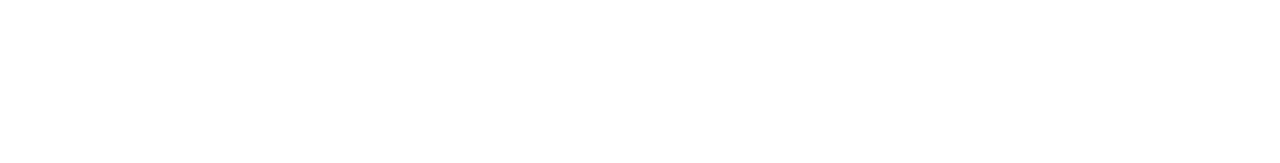
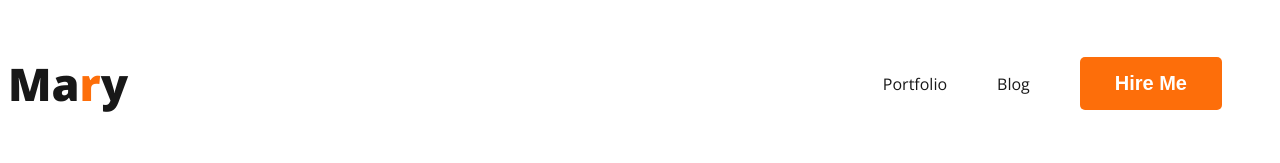
Before and after one commit to Ashek-Uzzaman/Developer-Portfolio, a plain HTML site: page index.html in a window 1280 px wide. Drawn offline with nearby package versions, Linux system fonts and the light colour scheme.

Commit message:
added nav

```diff
--- a/index.html
+++ b/index.html
@@ -4,9 +4,23 @@
     <meta charset="UTF-8">
     <meta name="viewport" content="width=device-width, initial-scale=1.0">
     <title>Developer-Portfolio</title>
+    <link rel="preconnect" href="https://fonts.googleapis.com">
+<link rel="preconnect" href="https://fonts.gstatic.com" crossorigin>
+<link href="https://fonts.googleapis.com/css2?family=Lato:ital,wght@0,100;0,300;0,400;0,700;0,900;1,100;1,300;1,400;1,700;1,900&family=Open+Sans:wght@400;700;800&display=swap" rel="stylesheet">
+
+    <link rel="stylesheet" href="styles/portfolio.css">
 </head>
 <body>
-    <header></header>
+    <header>
+        <nav>
+            <h3 class="nav-title">Ma<span class="text-primary">r</span>y</h3>
+          <ul>
+            <li><a href="">Portfolio</a></li>
+            <li><a href="">Blog</a></li>
+            <li> <button class="btn-primary">Hire Me</button></li>
+          </ul>
+        </nav>
+    </header>
     <main></main>
     <footer></footer>
 </body>
--- /dev/null
+++ b/styles/portfolio.css
@@ -0,0 +1,48 @@
+/* common shared styles */
+
+body {
+    font-family: 'Lato', sans-serif;
+    font-family: 'Open Sans', sans-serif;
+}
+
+.text-primary {
+    color: #FD6E0A;
+}
+
+.btn-primary {
+    border-radius: 5px;
+    background: #FD6E0A;
+    border: 0;
+    color: #FFFFFF;
+    font-size: 20px;
+    font-weight: 700;
+    padding: 15px 35px;
+}
+
+/* nav related styles */
+nav {
+    display: flex;
+    justify-content: space-between;
+    align-items: center;
+}
+
+.nav-title {
+    font-size: 45px;
+    font-weight: 800;
+    color: #181818;
+}
+
+nav>ul {
+    display: flex;
+    align-items: center;
+}
+
+nav li {
+    list-style: none;
+    margin-right: 50px;
+}
+
+nav a {
+    text-decoration: none;
+    color: #181818;
+}
```
